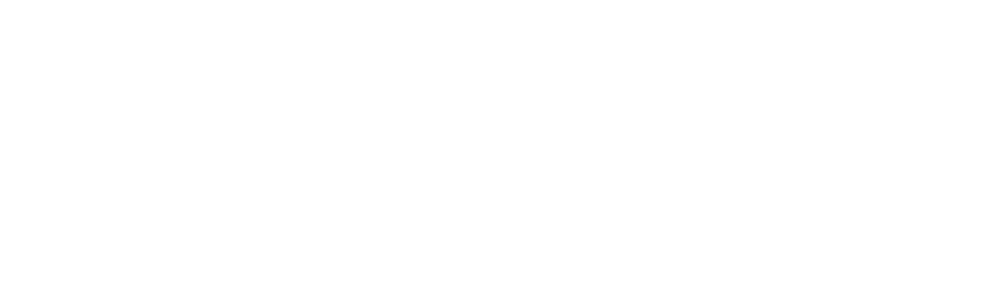
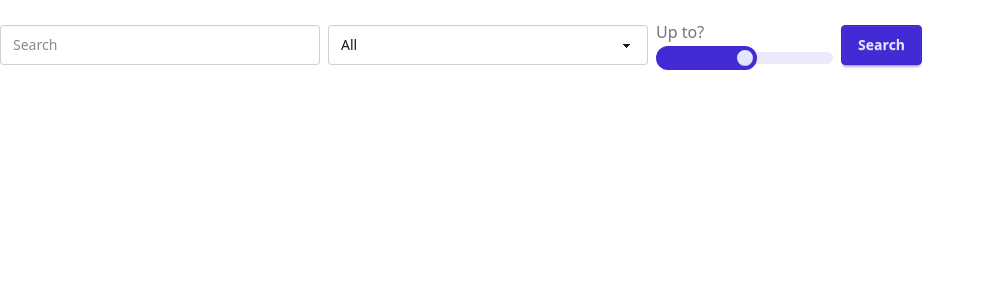
Before and after one commit to WebDev-WBSCodingSchool/react-19-sandbox, a React (Vite) app: page /search-form in a window 1280 px wide. Before the commit this address had no page. Shown: the top 300 px of the page, without its empty margins (0-985 px from the left). Built offline with nearby package versions, Linux system fonts and the light colour scheme.

Commit message:
Form scaffold

```diff
--- a/src/App.jsx
+++ b/src/App.jsx
@@ -3,7 +3,7 @@
 import { MainLayout } from '@/layouts';
 
 const Home = lazy(() => import('@/pages/Home'));
-const Forms = lazy(() => import('@/pages/Forms'));
+const Search = lazy(() => import('@/pages/Search'));
 const Transitions = lazy(() => import('@/pages/Transitions'));
 
 const App = () => {
@@ -11,8 +11,8 @@
     <Routes>
       <Route path='/' element={<MainLayout />}>
         <Route index element={<Home />} />
-        <Route path='forms' element={<Forms />} />
         <Route path='transitions' element={<Transitions />} />
+        <Route path='search-form' element={<Search />} />
       </Route>
     </Routes>
   );
--- /dev/null
+++ b/src/components/Alert.jsx
@@ -0,0 +1,36 @@
+const Alert = ({ message, type }) => {
+  const getAlertClasses = () => {
+    let classes = 'my-4 alert ';
+    if (type === 'error') {
+      classes += 'alert-error';
+    } else if (type === 'warning') {
+      classes += 'alert-warning';
+    } else if (type === 'success') {
+      classes += 'alert-success';
+    } else {
+      classes += 'alert-info';
+    }
+    return classes;
+  };
+
+  return (
+    <div role='alert' className={getAlertClasses()}>
+      <svg
+        xmlns='http://www.w3.org/2000/svg'
+        className='h-6 w-6 shrink-0 stroke-current'
+        fill='none'
+        viewBox='0 0 24 24'
+      >
+        <path
+          strokeLinecap='round'
+          strokeLinejoin='round'
+          strokeWidth='2'
+          d='M10 14l2-2m0 0l2-2m-2 2l-2-2m2 2l2 2m7-2a9 9 0 11-18 0 9 9 0 0118 0z'
+        />
+      </svg>
+      <span>{message}</span>
+    </div>
+  );
+};
+
+export default Alert;
--- /dev/null
+++ b/src/components/ProductCard.jsx
@@ -0,0 +1,20 @@
+const ProductCard = ({ product: { category, description, image, price, title } }) => {
+  const intl = new Intl.NumberFormat('de-DE', { style: 'currency', currency: 'EUR' });
+  return (
+    <div className='card bg-base-300 shadow-xl'>
+      <figure className='bg-white h-48'>
+        <img src={image} alt={title} className='object-contain h-full w-full' />
+      </figure>
+      <div className='card-body'>
+        <h2 className='card-title'>{title}</h2>
+        <p className='truncate'>{description}</p>
+        <div className='card-actions justify-end'>
+          <p className='text-2xl font-bold'>{intl.format(price)}</p>
+          <div className='badge badge-outline'>{category}</div>
+        </div>
+      </div>
+    </div>
+  );
+};
+
+export default ProductCard;
--- /dev/null
+++ b/src/components/SearchForm.jsx
@@ -0,0 +1,83 @@
+import { useState } from 'react';
+import { Alert, ProductCard } from '@/components';
+import { searchProducts } from '@/data';
+
+const SearchForm = () => {
+  const [isPending, setIsPending] = useState();
+  const [productsState, setProductsState] = useState({
+    products: null,
+    error: null
+  });
+
+  const searchProductsHandler = async e => {
+    try {
+      e.preventDefault();
+      setIsPending(true);
+      const formData = new FormData(e.target);
+      setProductsState(await searchProducts(formData));
+    } catch (error) {
+      console.error(error);
+      setProductsState({
+        error: error.message,
+        products: null
+      });
+    } finally {
+      setIsPending(false);
+    }
+  };
+
+  return (
+    <>
+      <form onSubmit={searchProductsHandler} className='mb-5'>
+        <div className='flex items-center gap-2'>
+          <input
+            name='query'
+            placeholder='Search'
+            className='input input-bordered'
+            aria-label='Search for jokes containing a query.'
+          />
+          <select name='category' className='select select-bordered'>
+            <option value='all'>All</option>
+            <option value='electronics'>Electronics</option>
+            <option value='jewelery'>Jewelery</option>
+            <option value='men'>Men&apos;s Clothing</option>
+            <option value='women'>Women&apos;s Clothing</option>
+          </select>
+          <label className='form-control'>
+            <div className='label'>
+              <span className='label-text'>Up to?</span>
+            </div>
+            <input
+              type='range'
+              name='price'
+              min='0'
+              max='1000'
+              className='range range-primary range-ghost'
+              aria-label='Select the number of products to display.'
+            />
+          </label>
+          <button type='submit' className='btn btn-primary'>
+            {isPending ? 'Searching...' : 'Search'}
+          </button>
+        </div>
+      </form>
+      {productsState?.products && (
+        <>
+          <h3 className='text-xl font-bold my-5'>
+            {productsState?.query
+              ? `Products for: ${productsState?.query}`
+              : `These are the products`}
+          </h3>
+          <div className='grid grid-cols-1 md:grid-cols-3 xl:grid-cols-5 gap-5'>
+            {productsState.products.map(product => (
+              <ProductCard key={product.id} product={product} />
+            ))}
+          </div>
+        </>
+      )}
+      {productsState?.error && <Alert type='error' message={productsState.error} />}
+    </>
+  );
+};
+
+export default SearchForm;
--- a/src/components/index.js
+++ b/src/components/index.js
@@ -1,7 +1,19 @@
+import Alert from './Alert';
 import ArtistItem from './ArtistItem';
 import ListArtists from './ListArtists';
 import ListPlaylists from './ListPlaylists';
 import ListSelectionButton from './ListSelectionButton';
 import ListSongs from './ListSongs';
+import ProductCard from './ProductCard';
+import SearchForm from './SearchForm';
 
-export { ArtistItem, ListArtists, ListPlaylists, ListSelectionButton, ListSongs };
+export {
+  Alert,
+  ArtistItem,
+  ListArtists,
+  ListPlaylists,
+  ListSelectionButton,
+  ListSongs,
+  ProductCard,
+  SearchForm
+};
--- /dev/null
+++ b/src/data/index.js
@@ -0,0 +1,3 @@
+import { searchProducts } from './products';
+
+export { searchProducts };
--- /dev/null
+++ b/src/data/products.js
@@ -0,0 +1,30 @@
+const BASE_URL = 'https://fakestoreapi.com/products';
+
+export const searchProducts = async formData => {
+  const query = formData?.get('query');
+  const category = formData?.get('category');
+  const price = parseFloat(formData?.get('price'));
+  try {
+    const res = await fetch(BASE_URL);
+    if (!res.ok) {
+      const message = (await res.json()).message || 'Something went wrong';
+      throw new Error(message);
+    }
+    const products = await res.json();
+    let filteredProducts = products;
+    if (price) {
+      filteredProducts = filteredProducts.filter(product => product.price <= price);
+    }
+    if (category !== 'all') {
+      filteredProducts = filteredProducts.filter(product => product.category === category);
+    }
+    if (query) {
+      filteredProducts = filteredProducts.filter(product =>
+        product.title.toLowerCase().includes(query.toLowerCase())
+      );
+    }
+    return { products: filteredProducts, error: null, formData };
+  } catch (error) {
+    return { products: null, error: error.message, formData };
+  }
+};
--- a/src/pages/Forms.jsx
+++ /dev/null
@@ -1,5 +0,0 @@
-const Forms = () => {
-  return <div>Forms</div>;
-};
-
-export default Forms;
--- /dev/null
+++ b/src/pages/Search.jsx
@@ -0,0 +1,7 @@
+import { SearchForm } from '@/components';
+
+const Search = () => {
+  return <SearchForm />;
+};
+
+export default Search;
```
